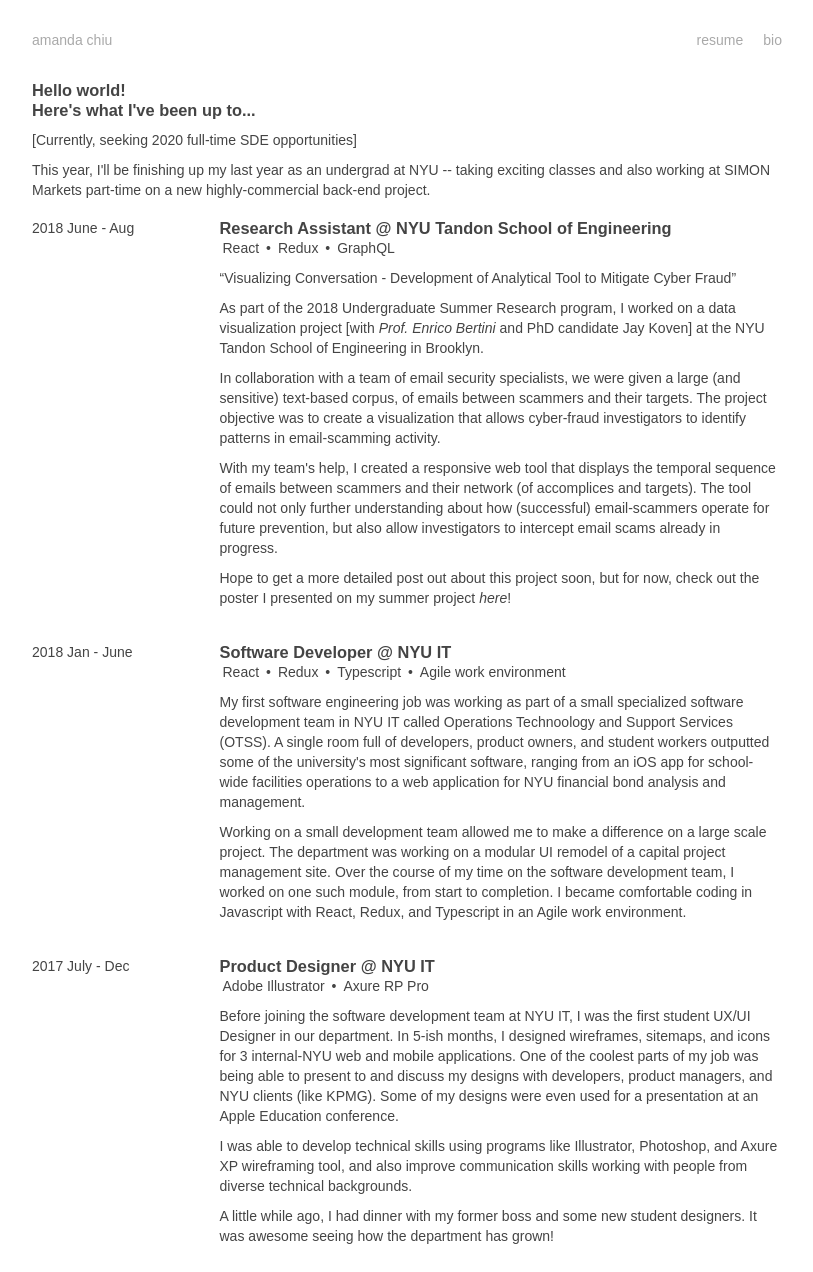
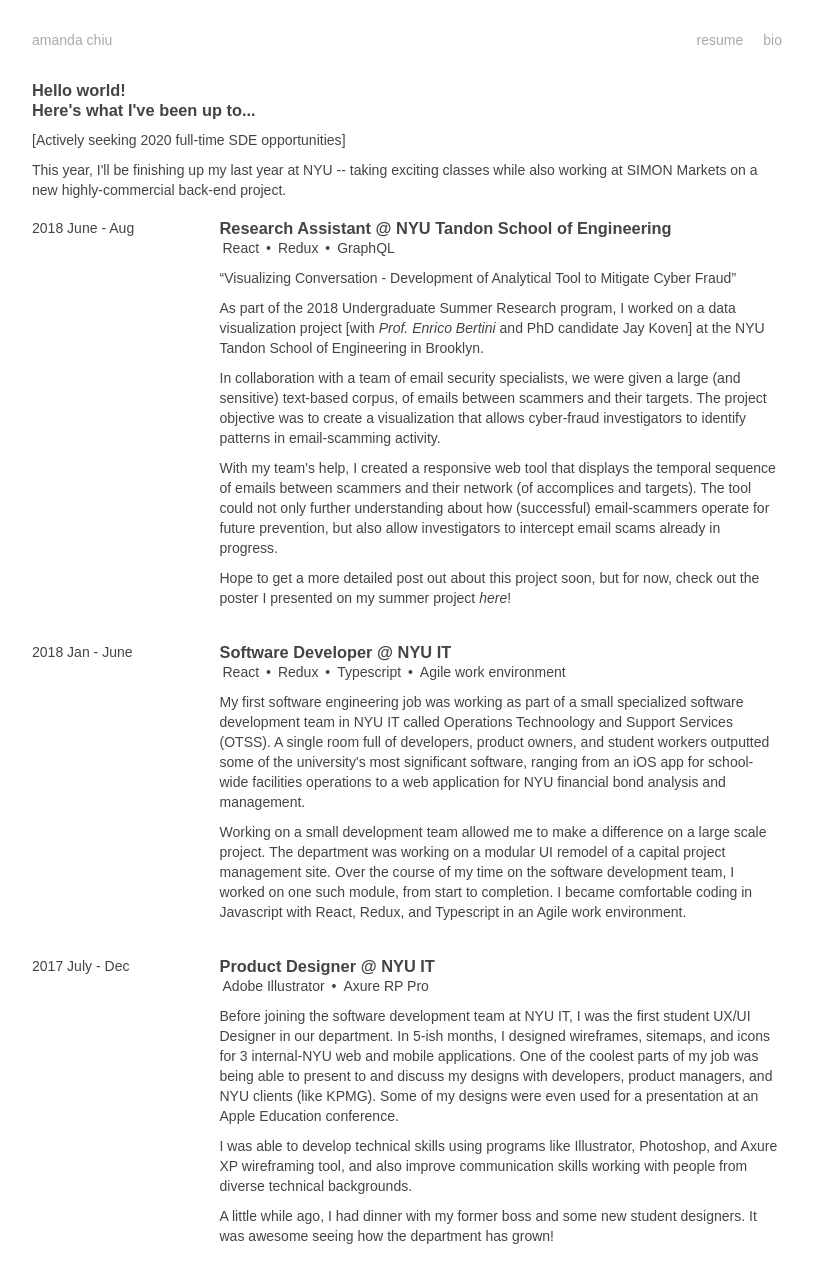
Before and after one commit to amandachiuu/amandachiuu.github.io, a Jekyll site: the page built from index.html, in a window 1280 px wide. Shown: the whole page, without its empty margins (233-1046 px from the left). Built offline with Jekyll 4.4.1, drawn with Linux system fonts in a browser that asks for light colours; some web fonts are replaced.

Commit message:
add simon description

```diff
--- a/index.html
+++ b/index.html
@@ -3,9 +3,9 @@ layout: default
 ---
 <h3>Hello world!</h3>
 <h3>Here's what I've been up to...</h3>
-<p>[Currently, seeking 2020 full-time SDE opportunities]</p>
-<p>This year, I'll be finishing up my last year as an undergrad at NYU -- taking
-  exciting classes and also working at SIMON Markets part-time on a new highly-commercial back-end project.</p>
+<p>[Actively seeking 2020 full-time SDE opportunities]</p>
+<p>This year, I'll be finishing up my last year at NYU -- taking exciting classes
+  while also working at SIMON Markets on a new highly-commercial back-end project.</p>
 {% assign project_list = site.projects %}
   {% for project in project_list reversed %}
   <div class="row">
```
Also changed, not shown: 1 other file.
